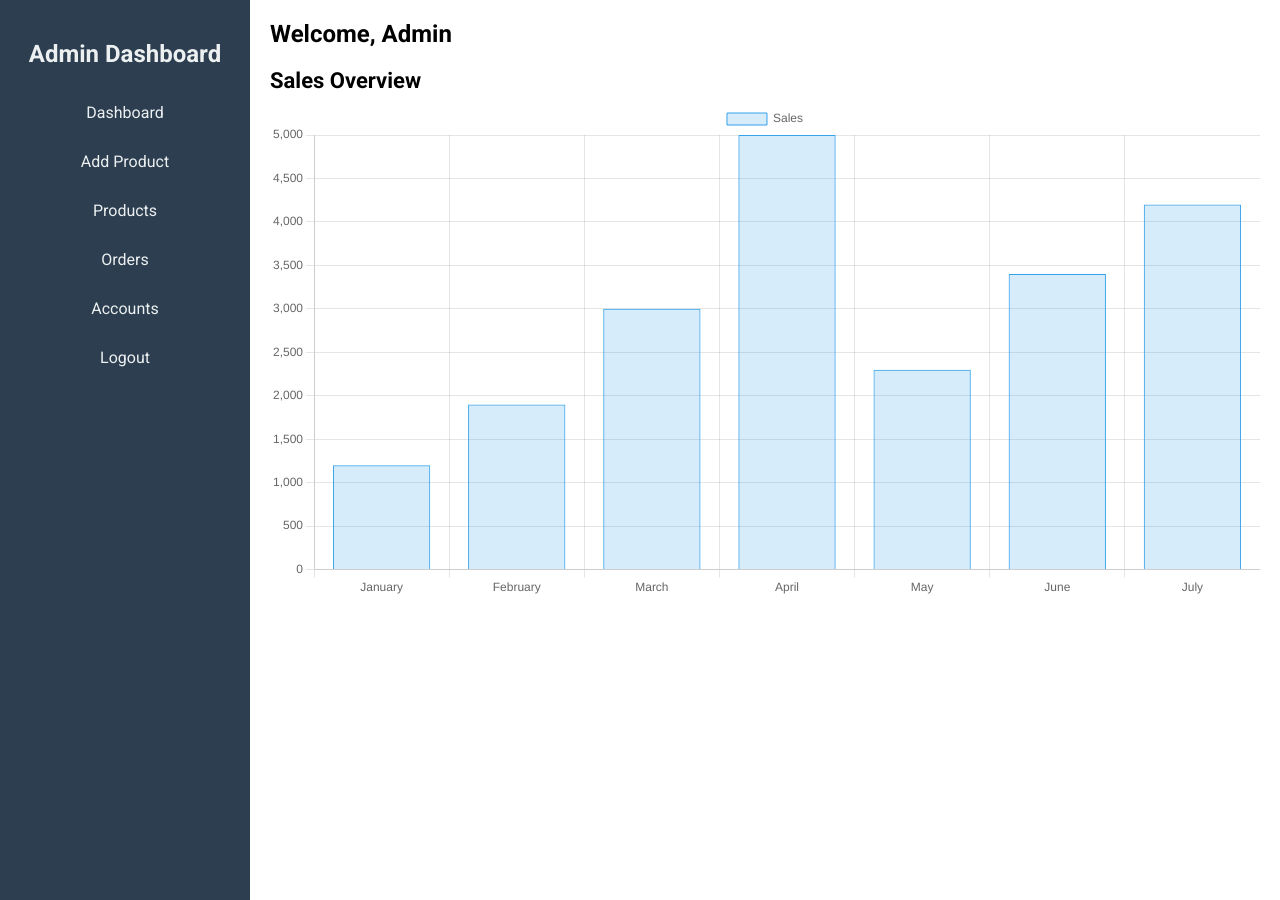
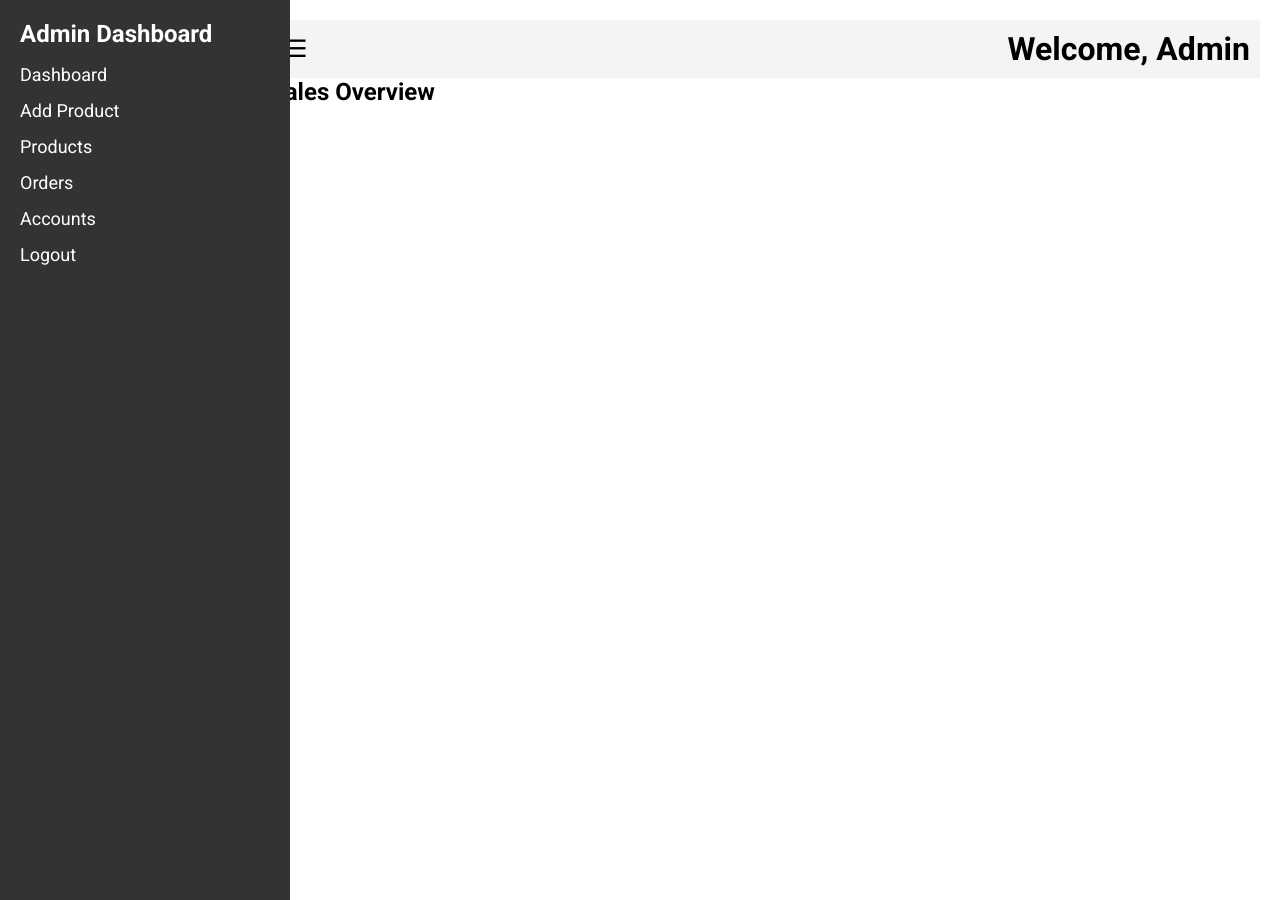
Before and after one commit to Flass23/Pharmacy, a Flask app: page /admin/adminpage in a window 1280 px wide. Run offline with Flask 3, Linux system fonts and the light colour scheme; the visitor is signed in with stand-in values (Sample User, id 1); parts of the project's set-up code (start-up, migrations or seed data) failed here and were passed over.

```diff
--- a/application/static/css/adminpg.css
+++ b/application/static/css/adminpg.css
@@ -1,117 +1,103 @@
+/* General Styles */
 body {
     font-family: 'Roboto', sans-serif;
     margin: 0;
     padding: 0;
-    display: flex;
+    box-sizing: border-box;
 }
 
+h1, h2 {
+    margin: 0;
+    padding: 0;
+}
+
+/* Sidebar Styles */
 .sidebar {
     width: 250px;
     height: 100vh;
-    background-color: #2c3e50;
-    color: #ecf0f1;
     position: fixed;
     top: 0;
     left: 0;
-    padding-top: 20px;
-    transition: all 0.3s;
+    background-color: #333;
+    color: white;
+    padding: 20px;
+    transition: transform 0.3s ease;
 }
 
 .sidebar h2 {
-    text-align: center;
-    margin-bottom: 20px;
+    color: #fff;
+    font-size: 24px;
 }
 
 .sidebar ul {
-    list-style-type: none;
+    list-style: none;
     padding: 0;
 }
 
 .sidebar ul li {
-    padding: 15px;
-    text-align: center;
+    margin: 15px 0;
 }
 
 .sidebar ul li a {
-    color: #ecf0f1;
+    color: white;
     text-decoration: none;
-    display: block;
-    transition: background-color 0.3s;
+    font-size: 18px;
 }
 
 .sidebar ul li a:hover {
-    background-color: #34495e;
+    text-decoration: underline;
 }
 
+/* Sidebar Hidden Class */
+.sidebar.hidden {
+    transform: translateX(-250px); /* Hide the sidebar */
+}
+
+/* Main Content */
 .main-content {
     margin-left: 250px;
     padding: 20px;
-    width: 100%;
-    transition: all 0.3s;
+    transition: margin-left 0.3s ease;
 }
 
 header {
     display: flex;
     justify-content: space-between;
     align-items: center;
+    padding: 10px;
+    background-color: #f4f4f4;
 }
 
 header h1 {
-    margin: 0;
-    font-size: 24px;
+    margin-left: 20px;
 }
 
-.sales-overview {
-    margin-top: 20px;
-}
-
-.sales-overview h2 {
-    font-size: 22px;
-    margin-bottom: 10px;
-}
-
-.sales-overview div {
-    margin-bottom: 10px;
-    font-size: 18px;
-}
-
-canvas {
-    width: 100%;
-    height: 400px;
+/* Toggle Sidebar Button */
+.toggle-sidebar-btn {
+    font-size: 24px;
+    border: none;
+    background: none;
+    cursor: pointer;
 }
 
 /* Responsive Design */
 @media (max-width: 768px) {
+    /* When screen width is 768px or smaller, show the sidebar in a collapsed state */
     .sidebar {
-        width: 100%;
-        height: auto;
-        position: relative;
+        width: 0;
+        position: fixed;
+        transition: width 0.3s ease;
     }
 
-    .sidebar ul {
-        display: flex;
-        justify-content: space-around;
+    .sidebar.hidden {
+        width: 0; /* Hide the sidebar completely */
     }
 
     .main-content {
-        margin-left: 0;
+        margin-left: 0; /* Main content takes full width */
+    }
+
+    .toggle-sidebar-btn {
+        display: block; /* Show the toggle button on mobile */
     }
 }
-
-@media (max-width: 480px) {
-    .sidebar h2 {
-        font-size: 18px;
-    }
-
-    header h1 {
-        font-size: 20px;
-    }
-
-    .sales-overview h2 {
-        font-size: 18px;
-    }
-
-    .sales-overview div {
-        font-size: 16px;
-    }
-}
--- a/application/templates/admin/adminpage.html
+++ b/application/templates/admin/adminpage.html
@@ -6,10 +6,10 @@
     <title>Admin Dashboard</title>
     <link rel="stylesheet" href="{{ url_for('static', filename='css/adminpg.css') }}">
     <link href="https://fonts.googleapis.com/css2?family=Roboto:wght@400;700&display=swap" rel="stylesheet">
-    <script src="https://cdn.jsdelivr.net/npm/chart.js"></script>
 </head>
 <body>
-    <div class="sidebar">
+    <!-- Sidebar -->
+    <div class="sidebar" id="sidebar">
         <h2>Admin Dashboard</h2>
         <ul>
             <li><a href="/home">Dashboard</a></li>
@@ -20,36 +20,25 @@
             <li><a href="/logout">Logout</a></li>
         </ul>
     </div>
-    <div class="main-content">
+
+    <!-- Main Content -->
+    <div class="main-content" id="mainContent">
         <header>
+            <button id="toggleSidebarBtn" class="toggle-sidebar-btn">☰</button>
             <h1>Welcome, Admin</h1>
         </header>
         <section class="sales-overview">
             <h2>Sales Overview</h2>
-            <canvas id="salesChart"></canvas>
+            <!-- You can add content or other elements here if needed -->
         </section>
     </div>
+
+    <!-- Toggle Sidebar Logic -->
     <script>
-        var ctx = document.getElementById('salesChart').getContext('2d');
-        var salesChart = new Chart(ctx, {
-            type: 'bar',
-            data: {
-                labels: ['January', 'February', 'March', 'April', 'May', 'June', 'July'],
-                datasets: [{
-                    label: 'Sales',
-                    data: [1200, 1900, 3000, 5000, 2300, 3400, 4200],
-                    backgroundColor: 'rgba(54, 162, 235, 0.2)',
-                    borderColor: 'rgba(54, 162, 235, 1)',
-                    borderWidth: 1
-                }]
-            },
-            options: {
-                scales: {
-                    y: {
-                        beginAtZero: true
-                    }
-                }
-            }
+        // Toggle sidebar visibility
+        document.getElementById('toggleSidebarBtn').addEventListener('click', function() {
+            var sidebar = document.getElementById('sidebar');
+            sidebar.classList.toggle('hidden');
         });
     </script>
 </body>
```
